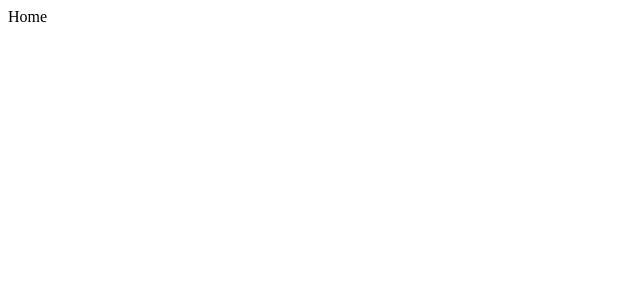
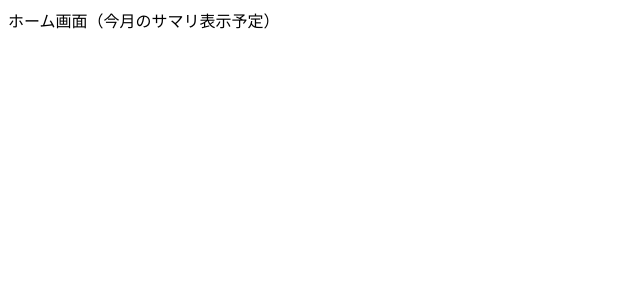
Before and after one commit to hirobow522/kakeibo50, a React (Vite) app: page / in a window 1280 px wide. Shown: the top 300 px of the page, without its empty margins (0-640 px from the left). Built offline with nearby package versions, Linux system fonts and the light colour scheme.

Commit message:
Update Home.jsx

```diff
--- a/src/pages/Home.jsx
+++ b/src/pages/Home.jsx
@@ -1 +1,3 @@
-export default function Home() { return <div>Home</div>; }
+export default function Home() {
+  return <div className="p-4 text-xl">ホーム画面（今月のサマリ表示予定）</div>;
+}
```
